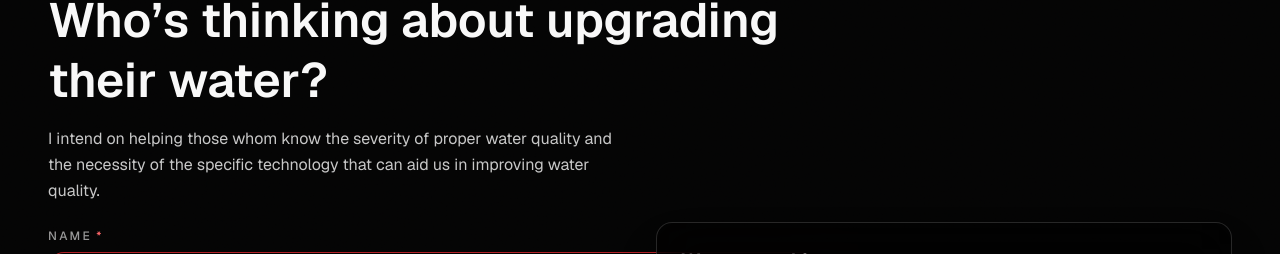
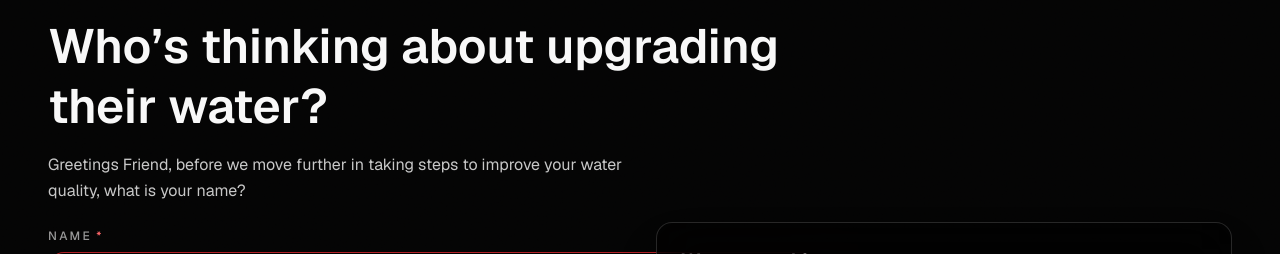
Before and after one commit to monwhooper777-star/Formversion, a Next.js app: page / in a window 1280 px wide. Shown: the part 324-578 px from the top of the page. Built offline with nearby package versions, Linux system fonts and the light colour scheme.

Commit message:
Updated step 1 subtitle wording for MWSD Kangen flow

```diff
--- a/app/page.tsx
+++ b/app/page.tsx
@@ -40,7 +40,7 @@ const steps: Step[] = [
     id: 1,
     title: "Who’s thinking about upgrading their water?",
     subtitle:
-      "I intend on helping those whom know the severity of proper water quality and the necessity of the specific technology that can aid us in improving water quality.",
+      "Greetings Friend, before we move further in taking steps to improve your water quality, what is your name?",
     fields: [
       {
         name: "name",
```
